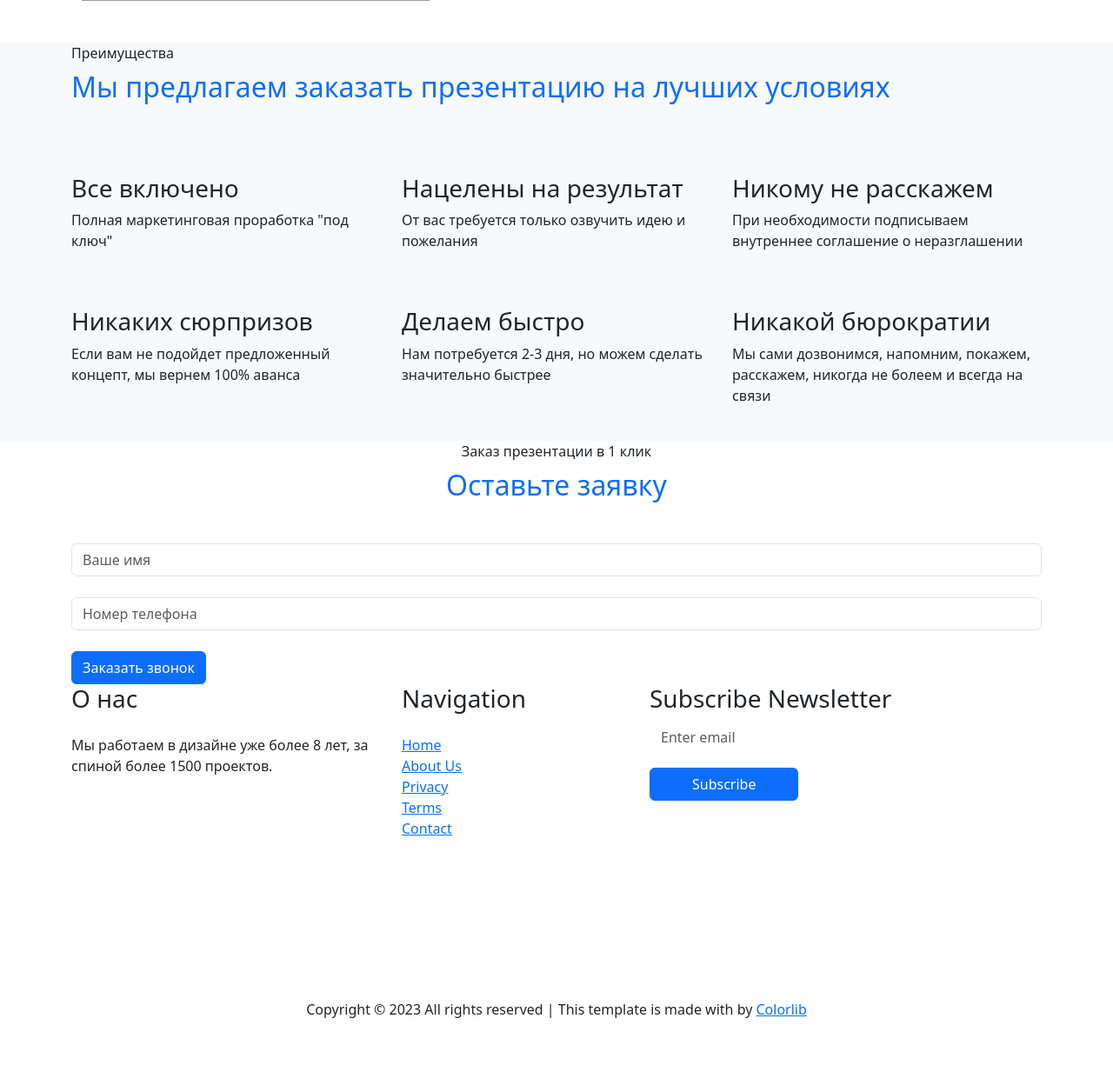
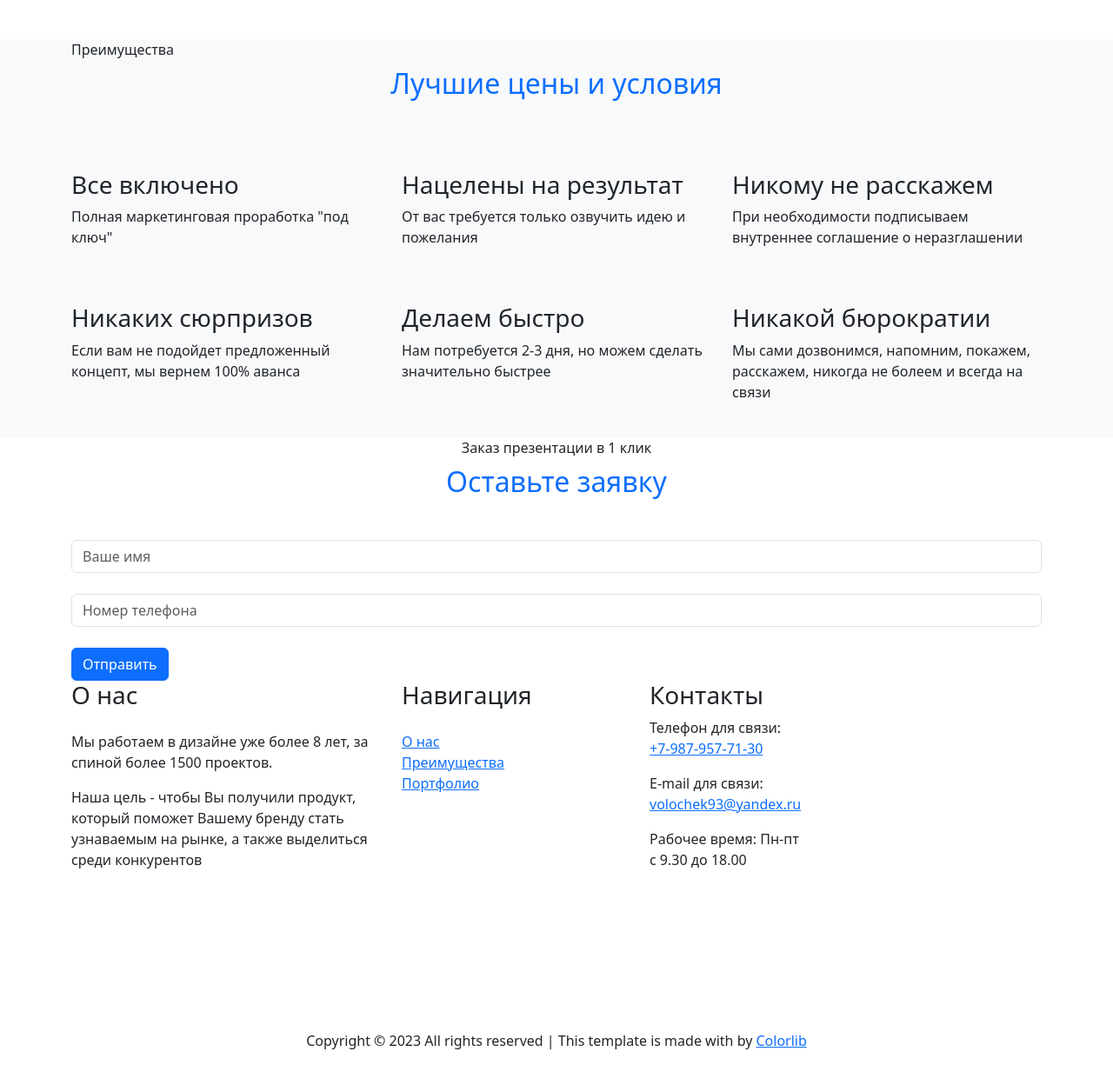
Before and after one commit to EvgVol/website-by-designer, a Django app: page / in a window 1280 px wide. Shown: the part 5070-6295 px from the top of the page at 87% size. Before the commit the page ends 6241 px from the top, so only its background shows below. Run offline with Django 4.2, Linux system fonts and the light colour scheme; some libraries are stand-ins or nearby versions; grey boxes are pictures that could not be loaded.

Commit message:
update templates

```diff
--- a/website/templates/core/includes/about_section.html
+++ b/website/templates/core/includes/about_section.html
@@ -19,7 +19,7 @@
             <li>Никакой бюрократии</li>
           </ul>
         </div>
-        <p><a href="#contact-section" target="_blank" class="btn btn-primary btn-md">Заказать</a></p>
+        <p class="mb-4"><a href="#what-we-do-section" class="readmore">Наши преимущества</a></p>
       </div>
     </div>
   </div>
--- a/website/templates/core/includes/concact_us.html
+++ b/website/templates/core/includes/concact_us.html
@@ -17,7 +17,7 @@
       </div>
       <div class="row">
         <div class="col-12">
-          <button type="submit" class="btn btn-primary btn-md">Заказать звонок</button>
+          <button type="submit" class="btn btn-primary btn-md">Отправить</button>
         </div>
       </div>
     </form>
--- a/website/templates/core/includes/home_section.html
+++ b/website/templates/core/includes/home_section.html
@@ -20,9 +20,10 @@
             <div class="heading">
               <h1>Design Studio</h1>
             </div>
-            <div class="text">
+            <div class="text gap-12">
               <p class="sub-text mb-5">Вкусное представление простых вещей и предметов</p>
-              <p><a href="#contact-section" target="_blank" class="btn btn-primary btn-md ">Заказать презентацию</a></p>
+              <a href="#contact-section" class="btn btn-primary btn-md nav-link ">Заказать презентацию</a>
+                </p>
             </div>
           </div>
         </div>
--- a/website/templates/core/includes/what_we_do.html
+++ b/website/templates/core/includes/what_we_do.html
@@ -4,7 +4,7 @@
       <div class="row mb-5">
         <div class="col-lg-12 section-title">
           <span class="sub-title mb-2 d-block">Преимущества</span>
-          <h2 class="title text-primary">Мы предлагаем заказать презентацию на лучших условиях</h2>
+          <h2 class="title text-primary text-center">Лучшие цены и условия</h2>
         </div>
       </div>
       <div class="row">
@@ -57,4 +57,4 @@
         </div>
       </div>
     </div>
-  </div> <!-- END .site-section -->
+  </div>
--- a/website/templates/includes/footer.html
+++ b/website/templates/includes/footer.html
@@ -6,6 +6,7 @@
             <div class="col-12">
               <h3 class="footer-heading mb-4">О нас</h3>
               <p>Мы работаем в дизайне уже более 8 лет, за спиной более 1500 проектов.</p>
+              <p>Наша цель - чтобы Вы получили продукт, который поможет Вашему бренду стать узнаваемым на рынке, а также выделиться среди конкурентов</p>
             </div>
           </div>
 
@@ -14,15 +15,13 @@
 
           <div class="row mb-5">
             <div class="col-md-12">
-              <h3 class="footer-heading mb-4">Navigation</h3>
+              <h3 class="footer-heading mb-4">Навигация</h3>
             </div>
             <div class="col-md-6 col-lg-6">
               <ul class="list-unstyled">
-                <li><a href="#">Home</a></li>
-                <li><a href="#">About Us</a></li>
-                <li><a href="#">Privacy</a></li>
-                <li><a href="#">Terms</a></li>
-                <li><a href="#">Contact</a></li>
+                <li><a href="#about-section">О нас</a></li>
+                <li><a href="#what-we-do-section">Преимущества</a></li>
+                <li><a href="#portfolio-section">Портфолио</a></li>
               </ul>
             </div>
 
@@ -34,18 +33,20 @@
         <div class="col-lg-4 mb-5 mb-lg-0">
 
           <div class="mb-5">
-            <h3 class="footer-heading mb-2">Subscribe Newsletter</h3>
-
-
-            <form method="post" class="form-subscribe">
-              <div class="form-group mb-3">
-                <input type="text" class="form-control border-white text-white bg-transparent" placeholder="Enter email" aria-label="Enter Email" aria-describedby="button-addon2">
-              </div>
-              <div class="form-group">
-                <button class="btn btn-primary px-5" type="submit">Subscribe</button>
-              </div>
-            </form>
-
+            <h3 class="footer-heading mb-2">Контакты</h3>
+            <div class="col-md-6 col-lg-6">
+              <ul class="list-unstyled">
+                <li>
+                  <p>Телефон для связи: <a href='#'>+7-987-957-71-30</a></p>
+                </li>
+                <li>
+                  <p>E-mail для связи: <a href='#'>volochek93@yandex.ru</a></p>
+                </li>
+                <li>
+                  <p>Рабочее время: Пн-пт с 9.30 до 18.00</p>
+                </li>
+              </ul>
+            </div>
           </div>
 
 
@@ -57,14 +58,12 @@
       <div class="row pt-5 mt-5 text-center">
         <div class="col-md-12">
           <div class="mb-4">
-                <a href="#" class="pl-0 pr-3"><span class="icon-facebook"></span></a>
-                <a href="#" class="pl-3 pr-3"><span class="icon-twitter"></span></a>
-                <a href="#" class="pl-3 pr-3"><span class="icon-instagram"></span></a>
-                <a href="#" class="pl-3 pr-3"><span class="icon-linkedin"></span></a>
-              </div>
+            <a href="#" class="pl-0 pr-3"><span class="icon-telegram"></span></a>
+            <a href="#" class="pl-3 pr-3"><span class="icon-whatsapp"></span></a>
+            <a href="#" class="pl-3 pr-3"><span class="icon-linkedin"></span></a>
+          </div>
 
         <p>
-          <!-- Link back to Colorlib can't be removed. Template is licensed under CC BY 3.0. -->
           Copyright &copy;
           <script>document.write(new Date().getFullYear());</script> All rights reserved | This template is made
           with <i class="icon-heart-o" aria-hidden="true"></i> by <a href="https://colorlib.com" target="_blank">Colorlib</a>
--- a/website/templates/includes/header.html
+++ b/website/templates/includes/header.html
@@ -13,8 +13,15 @@
     <div class="container">
       <div class="row align-items-center">
         <div class="col-6 col-md-4">
-          <div class="my-0 site-logo"><img src={% static 'images/fav/favicon-32x32.png' %} alt=""></div>
+          <div class="my-0 site-logo">
+            <h1 class="my-0 site-logo">
+              <img href="#" src={% static 'images/fav/favicon-32x32.png' %} alt="">
+              <a href="index.html">Design<span class="text-primary">.</span><span class="text-secondary">studio</span></a>
+            </h1>
+          </div>
+
         </div>
+
         <div class="col-6 col-md-8">
           <nav class="site-navigation text-right" role="navigation">
             <div class="container">
```
